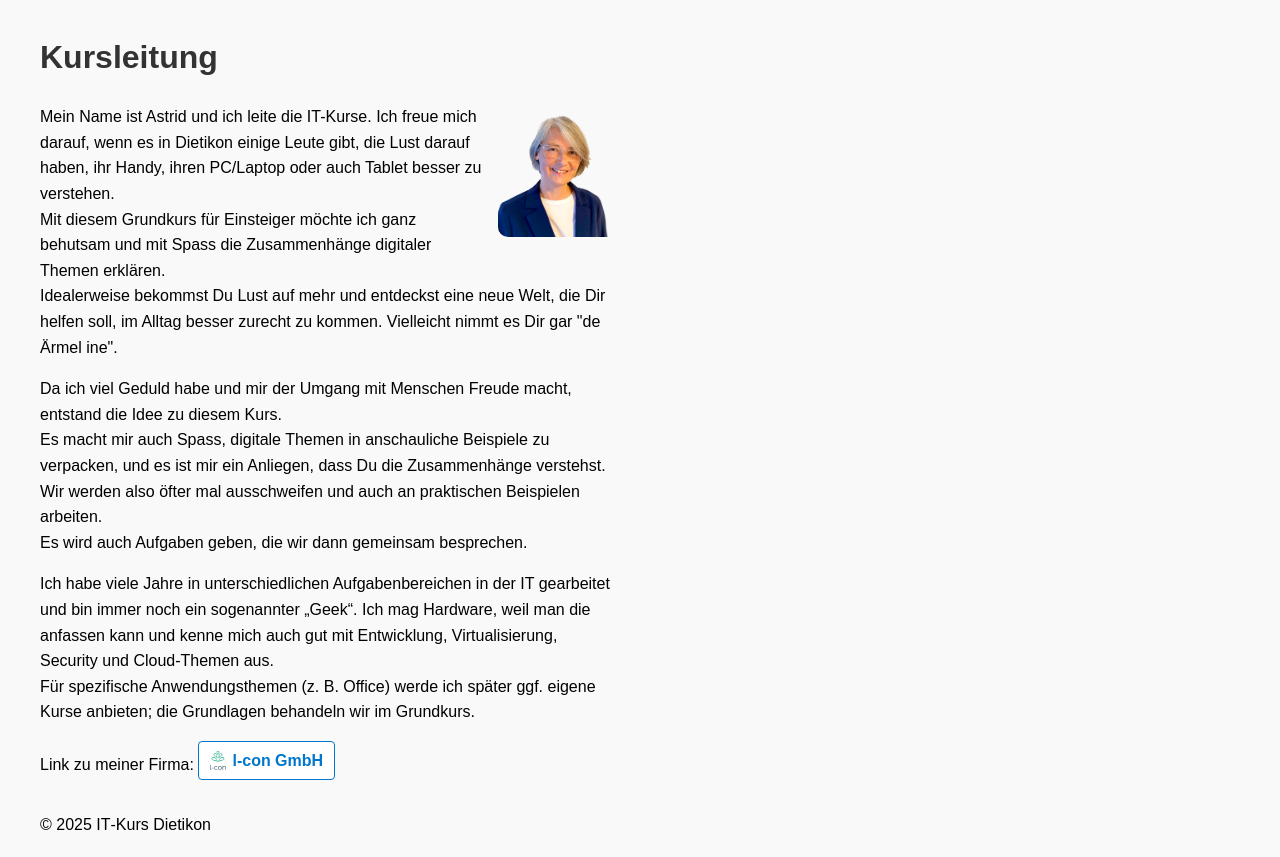
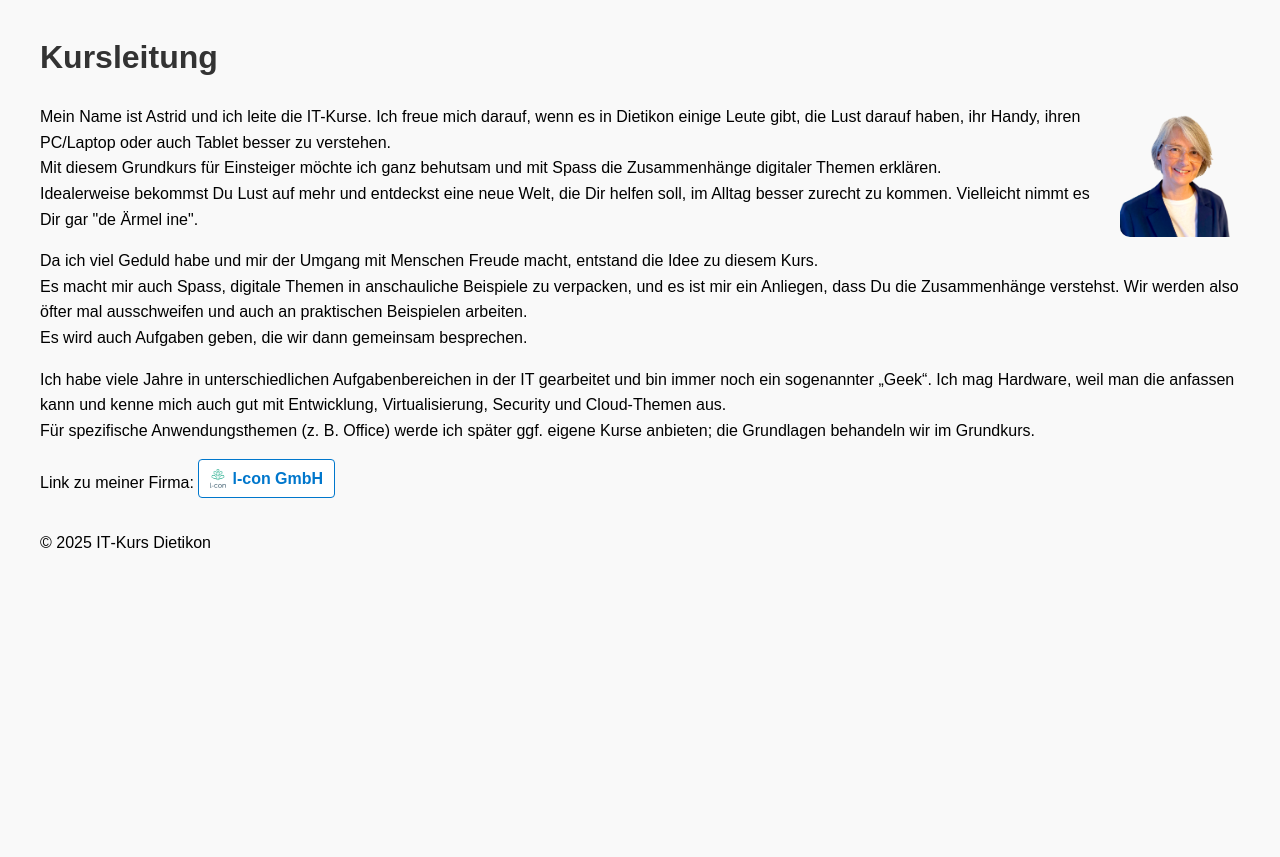
Before and after one commit to sasilanz/Dietipi-App, a Flask app: page /kursleitung in a window 1280 px wide. Shown: the part 69-926 px from the top of the page. After the commit the page ends 617 px from the top, so only its background shows below. Run offline with Flask 3, Linux system fonts and the light colour scheme.

Commit message:
kursleitung seitenbreite

```diff
--- a/web/app/static/css/style.css
+++ b/web/app/static/css/style.css
@@ -152,7 +152,6 @@ form button, .anmelde-button {
 /* Kursleitung – simples, einspaltiges Layout */
 .kursleitung {
   margin-bottom: 2rem;
-  max-width: 65ch;      /* angenehme Textbreite */
   text-align: left;   /* etwas Luft nach unten */
 }
 
```
